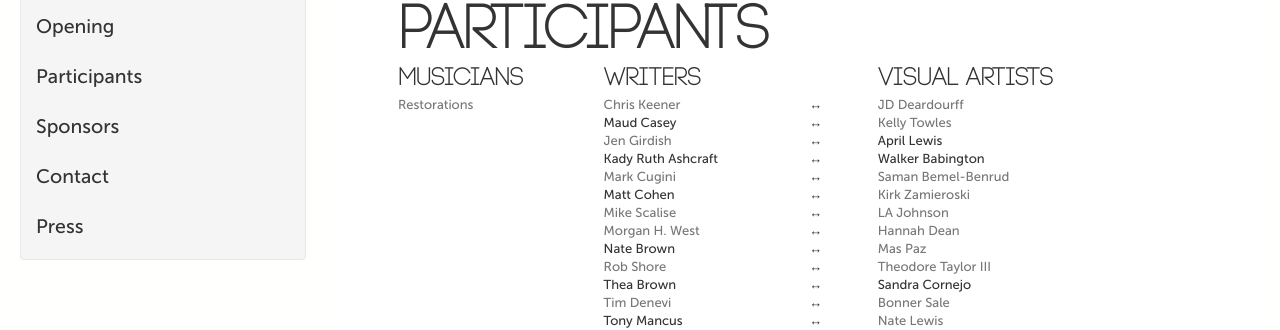
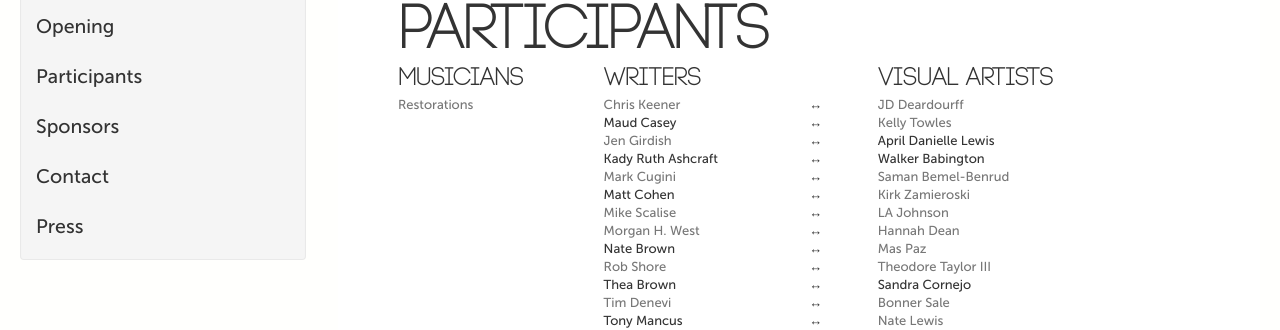
Before and after one commit to callandresponsedc/callandresponsedc, a Jekyll site: the page built from participants/index.html, in a window 1280 px wide. Shown: the part 182-512 px from the top of the page. Built offline with Jekyll 4.4.1, drawn with Linux system fonts in a browser that asks for light colours; Markdown is read by kramdown in place of the engine named in the settings; comment, search, counter and statistics services are not loaded.

Commit message:
Update index.html

```diff
--- a/participants/index.html
+++ b/participants/index.html
@@ -62,7 +62,7 @@ title: Participants
     <ul class="no-bullet">
       <li><a href="http://www.deardourff.com/">JD Deardourff</a></li>
       <li><a href="http://www.kellytowles.com/">Kelly Towles</a></li>
-      <li>April Lewis</li>
+      <li>April Danielle Lewis</li>
       <li>Walker Babington</li>
       <li><a href="http://trashmoon.com/">Saman Bemel-Benrud</a></li>
       <li><a href="https://www.youtube.com/watch?v=vf8LzXwQTZY">Kirk Zamieroski</a></li>
```
